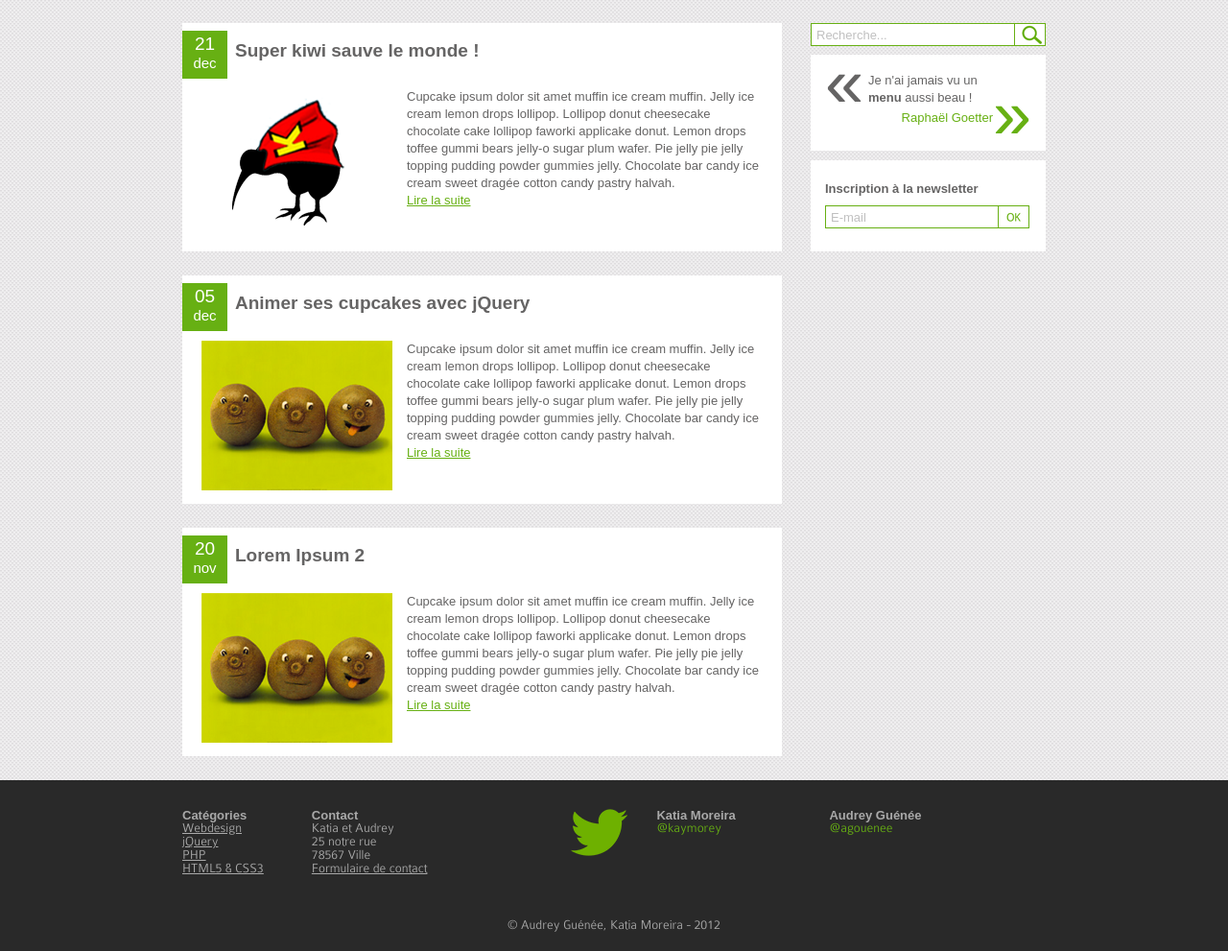
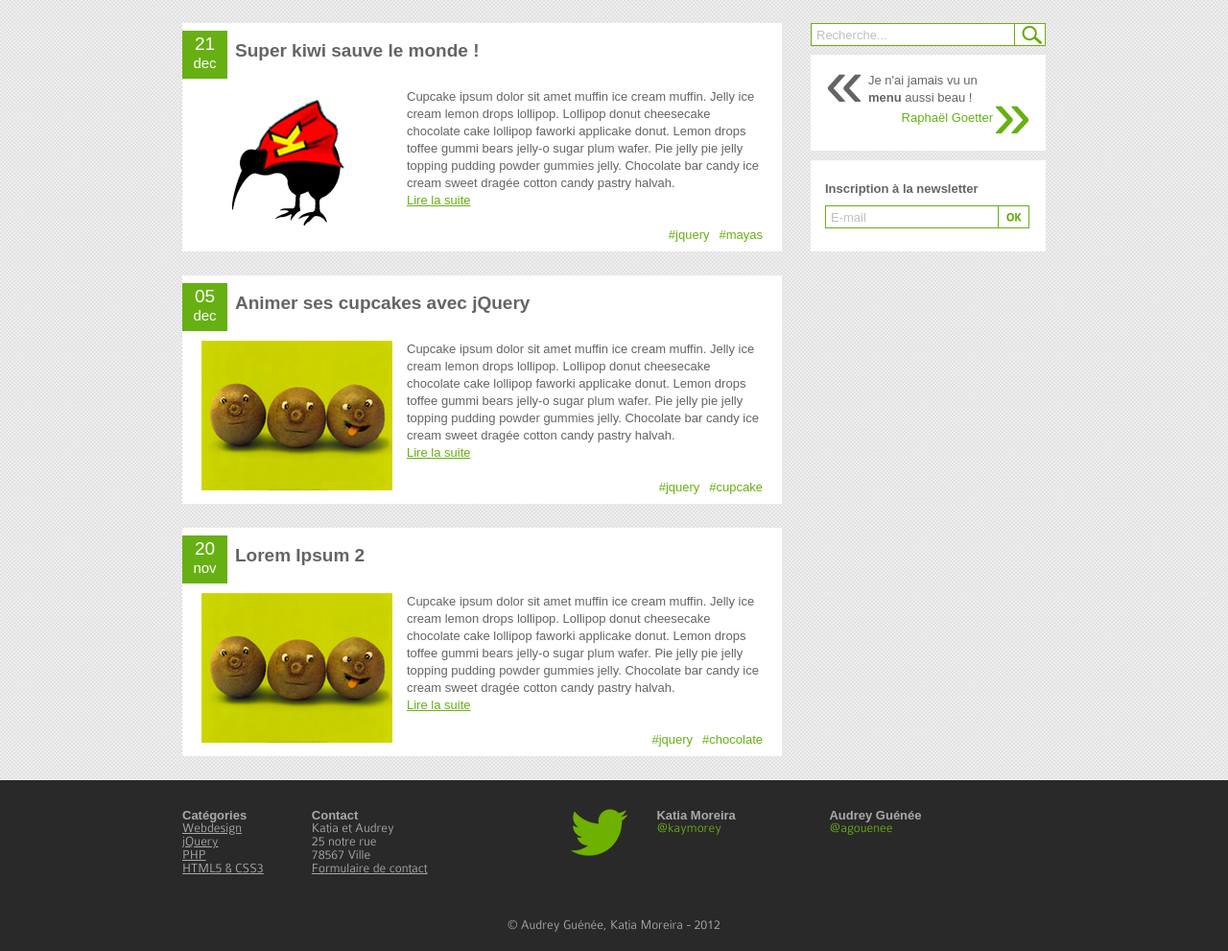
Before and after one commit to agouenee/ProjetHTML, a PHP site: page /jquery.html in a window 1280 px wide. Shown: the part 148-1139 px from the top of the page at 96% size. Run offline with PHP 8.4, Linux system fonts and the light colour scheme; some web fonts are replaced.

Commit message:
added research, research with many tags to fix

```diff
--- a/src/css/styles.css
+++ b/src/css/styles.css
@@ -113,8 +113,6 @@ section.content {
 section.content #about {
   width: 625px;
   height: 238px;
-  /*220*/
-
   background-color: #FFF;
   margin: 25px 0;
 }
@@ -212,8 +210,6 @@ section.content aside #citation #citation-content div .green {
 section.content aside #newsletter {
   background: white;
   height: 95px;
-  /*75*/
-
 }
 section.content aside #newsletter h3 {
   font-weight: 700;
@@ -255,12 +251,6 @@ section.article {
   background-color: #FFF;
   position: relative;
 }
-section.article article {
-  /*.extract {
-				padding-bottom: 30px;
-			}*/
-
-}
 section.article article .date {
   width: 47px;
   height: 45px;
@@ -285,6 +275,10 @@ section.article article h3 {
 }
 section.article article p {
   min-height: 150px;
+}
+section.article article p span {
+  margin-left: 10px;
+  float: right;
 }
 section.article article img {
   margin-bottom: 6px;
--- a/src/css/styles.less
+++ b/src/css/styles.less
@@ -128,7 +128,7 @@ section {
 		margin: auto;
 		#about {
 			width: 625px;
-			height: 238px; /*220*/
+			height: 238px;
 			background-color: #FFF;
 			margin: 25px 0;
 		}
@@ -233,7 +233,7 @@ section {
 			}
 			#newsletter {
 				background: white;
-				height: 95px; /*75*/
+				height: 95px;
 				h3 {
 					font-weight: 700;
 					padding: 21px 15px 8px 15px;
@@ -304,10 +304,11 @@ section {
 			}
 			p {
 				min-height: 150px;
+				span {
+					margin-left: 10px;
+					float: right;
+				}
 			}
-			/*.extract {
-				padding-bottom: 30px;
-			}*/
 			img {
 				margin-bottom: 6px;
 			}
--- a/src/jquery.html
+++ b/src/jquery.html
@@ -29,13 +29,13 @@
 			<div class="clear"></div>
 		</div>
 		<ul id="menu" class="clear">
-			<li>
+			<li id="webdesign">
 				<a href="webdesign.html">
 					<span class="main">Webdesign</span>
 					<span class="hover">Webdesign</span>
 				</a>
 			</li>
-			<li>
+			<li id="jquery">
 				<a href="jquery.html" class="active">
 					<span class="main">jQuery</span>
 					<span class="hover">jQuery</span>
@@ -103,7 +103,9 @@
 		</aside>
 
 		<!-- Articles -->
-		<section id="article-jquery"></section>
+		<section id="articles-jquery"></section>
+		<section id="article-content"></section>
+		<section id="search-result"></section>
 	</section>
 
 	<!-- Formulaire de contact -->
--- a/src/js/main.js
+++ b/src/js/main.js
@@ -42,31 +42,10 @@ $(document).ready(function() {
 
 	// Articles (JSON & AJAX)
 	$.ajax({
-		url: "ajax/article.json.txt",
+		url: "ajax/articles.json.txt",
 		success: function(data) {
 			var json = eval(data);
-			// Displaying article's extracts in each category (webdesign, jquery, php, html5&css3
-			$.each(json, function(index, article) {
-				if(article.category == "webdesign") {
-					$("#article-webdesign").append("<section class='content article'><article class='article'><div class='date'><span class='day'>"+article.day+"</span><br /><span class='month'>"+article.month+"</span></div><h3>"+article.title+"</h3><img src='images/articles/small/"+article.image+"' alt='' /><p>"+article.extract+"<br /><a href='#' class='green' id='"+article.id+"'>Lire la suite</a></p></article></section>");
-				}
-				if(article.category == "jquery") {
-					$("#article-jquery").append("<section class='content article'><article class='article'><div class='date'><span class='day'>"+article.day+"</span><br /><span class='month'>"+article.month+"</span></div><h3>"+article.title+"</h3><img src='images/articles/small/"+article.image+"' alt='' /><p class='extract'>"+article.extract+"<br /><a href='#' class='green' id='"+article.id+"'>Lire la suite</a></p></article></section>");
-				}
-			});
-			// Displaying only one article of a category ("Lire la suite")
-			$("section.content article.article p a").click(function() {
-				var id = $(this).attr("id");
-				$.each(json, function(index, article) {
-					if(article.category == "webdesign" && article.id == id) {
-						$("#article-webdesign").html("<section class='content article'><article class='article'><div class='date'><span class='day'>"+article.day+"</span><br /><span class='month'>"+article.month+"</span></div><h3>"+article.title+"</h3><img src='images/articles/"+article.image+"' alt='' /><p>"+article.text+"<strong>"+article.author+"</strong></p></article></section>");
-					}
-					if(article.category == "jquery" && article.id == id) {
-						$("#article-jquery").html("<section class='content article'><article class='article'><div class='date'><span class='day'>"+article.day+"</span><br /><span class='month'>"+article.month+"</span></div><h3>"+article.title+"</h3><img src='images/articles/"+article.image+"' alt='' /><p>"+article.text+"<strong>"+article.author+"</strong></p></article></section>");
-					}
-				});
-			});
-			// Displaying last articles on home page
+			// Displaying last article's extracts on home page
 			$.each(json, function(index, article) {
 				if(article.last_article == true) {
 					if(article.id % 2 == 0) {
@@ -77,62 +56,68 @@ $(document).ready(function() {
 					}
 				}
 			});
-			// Displaying only one last article on home page
-			$("#last-articles article a").click(function() {
+			// Displaying article's extracts in each category (webdesign, jquery, php, html5&css3)
+			$.each(json, function(index, article) {
+				if(article.category == "webdesign") {
+					$("#articles-webdesign").append("<section class='content article'><article class='article'><div class='date'><span class='day'>"+article.day+"</span><br /><span class='month'>"+article.month+"</span></div><h3>"+article.title+"</h3><img src='images/articles/small/"+article.image+"' alt='' /><p>"+article.extract+"<br /><a href='#' class='green' id='"+article.id+"'>Lire la suite</a><br /><br /><span class='green'>#"+article.tags+"</span><span class='green'>#"+article.category+"</span></p></article></section>");
+				}
+				if(article.category == "jquery") {
+					$("#articles-jquery").append("<section class='content article'><article class='article'><div class='date'><span class='day'>"+article.day+"</span><br /><span class='month'>"+article.month+"</span></div><h3>"+article.title+"</h3><img src='images/articles/small/"+article.image+"' alt='' /><p class='extract'>"+article.extract+"<br /><a href='#' class='green' id='"+article.id+"'>Lire la suite</a><br /><br /><span class='green'>#"+article.tags+"</span><span class='green'>#"+article.category+"</span></p></article></section>");
+				}
+			});
+			// Displaying only one article
+			$("section article a").click(function() {
 				var id = $(this).attr("id");
-				$(".slider").addClass("hidden");
-				$("#about").addClass("hidden");
-				$("#last-articles").addClass("hidden");
 				$.each(json, function(index, article) {
-					if(article.category == "webdesign" && article.id == id) {
-						$("header #menu #webdesign a").addClass("active");
-						$("#last-article-content").html("<section class='content article'><article class='article'><div class='date'><span class='day'>"+article.day+"</span><br /><span class='month'>"+article.month+"</span></div><h3>"+article.title+"</h3><img src='images/articles/"+article.image+"' alt='' /><p>"+article.text+"<strong>"+article.author+"</strong></p></article></section>");
-					}
-					if(article.category == "jquery" && article.id == id) {
-						$("header #menu #jquery a").addClass("active");
-						$("#last-article-content").html("<section class='content article'><article class='article'><div class='date'><span class='day'>"+article.day+"</span><br /><span class='month'>"+article.month+"</span></div><h3>"+article.title+"</h3><img src='images/articles/"+article.image+"' alt='' /><p>"+article.text+"<strong>"+article.author+"</strong></p></article></section>");
+					if(article.id == id) {
+						// Hide sections
+						$(".slider").addClass("hidden");
+						$("#about").addClass("hidden");
+						$("#last-articles").addClass("hidden");
+						$("#articles-"+article.category).addClass("hidden");
+						$("header #menu #"+article.category+" a").addClass("active");
+						// Display article
+						$("#article-content").html("<section class='content article'><article class='article'><div class='date'><span class='day'>"+article.day+"</span><br /><span class='month'>"+article.month+"</span></div><h3>"+article.title+"</h3><img src='images/articles/"+article.image+"' alt='' /><p>"+article.text+"<strong>"+article.author+"</strong></p></article></section>");
 					}
 				});
 			});
-
-		}
-	});
-
-	// Search result(s) (JSON & AJAX)
-	/*$.ajax({
-		url: "ajax/article.json.txt",
-		success: function(data) {
-			var json = eval(data);
-			// Research articles (search bar)
+			// Displaying search result(s)
 			$("form").submit(function() {
+				$("#search-result").html("");
 				var tag = $("form input[name='search']").val();
-				//$("#search-result").html("<h3>Résultat de la recherche</h3>");
 				$.each(json, function(index, article) {
 					if(article.tags == tag) {
 						// Hide sections
-						$("section.slider").addClass("hidden");
-						$("section.about").addClass("hidden");
-						$("section.last-articles").addClass("hidden");
-						$("#article-webdesign").addClass("hidden");
-						$("#article-jquery").addClass("hidden");
+						$(".slider").addClass("hidden");
+						$("#about").addClass("hidden");
+						$("#last-articles").addClass("hidden");
+						$("#article-content").addClass("hidden");
+						$("#articles-"+article.category).addClass("hidden");
 						// Append search result(s)
-						$("#search-result").append("<section class='content article'><article class='article'><div class='date'><span class='day'>"+article.day+"</span><br /><span class='month'>"+article.month+"</span></div><h3>"+article.title+"</h3><img src='images/articles/small/"+article.image+"' alt='' /><p>"+article.extract+"<br /><a href='#' class='green' id='"+article.id+"'>Lire la suite</a></p></article></section>");
+						$("#search-result").append("<section class='content article'><article class='article'><div class='date'><span class='day'>"+article.day+"</span><br /><span class='month'>"+article.month+"</span></div><h3>"+article.title+"</h3><img src='images/articles/small/"+article.image+"' alt='' /><p>"+article.extract+"<br /><a href='#' class='green' id='"+article.id+"'>Lire la suite</a><br /><br /><span class='green'>#"+article.tags+"</span><span class='green'>#"+article.category+"</span></p></article></section>");
 					}
 				});
+				// Displaying only one article of the research
+				$("#search-result article a").click(function() {
+					var id = $(this).attr("id");
+					$.each(json, function(index, article) {
+						if(article.id == id) {
+							// Hide sections
+							$("#search-result").html("");
+							$("#article-content").removeClass("hidden");
+							$("#articles-"+article.category).addClass("hidden");
+							// Put class active on article's category in menu
+							$("header #menu a").removeClass("active");
+							$("header #menu #"+article.category+" a").addClass("active");
+							// Display article
+							$("#article-content").html("<section class='content article'><article class='article'><div class='date'><span class='day'>"+article.day+"</span><br /><span class='month'>"+article.month+"</span></div><h3>"+article.title+"</h3><img src='images/articles/"+article.image+"' alt='' /><p>"+article.text+"<strong>"+article.author+"</strong></p></article></section>");
+						}
+					});
+				});
 				return false;
-			});*/
-			// Displaying only one article ("Lire la suite")
-			/*$("section.content article.article p a").click(function() {
-				//alert("Hey!");
-				var id = $(this).attr("id");
-				$.each(json, function(index, article) {
-					if(article.category == "webdesign" && article.id == id) {
-						$("section.content").html("<section class='content article'><article class='article'><div class='date'><span class='day'>"+article.day+"</span><br /><span class='month'>"+article.month+"</span></div><h3>"+article.title+"</h3><img src='images/articles/"+article.image+"' alt='' /><p>"+article.text+"<strong>"+article.author+"</strong></p></article></section>");
-					}
-				});
-			});*/
-		/*}
-	});*/
+			});
+		}
+	});
 
 	// Citations
 	var citation = $("#citation-content div:first-child");
```
Also changed, not shown: src/index.html (+2 -23 lines), src/webdesign.html (+5 -48 lines), src/ajax/articles.json.txt (renamed from src/ajax/article.json.txt), src/images/ok-button-hover.png, src/images/ok-button.png.
